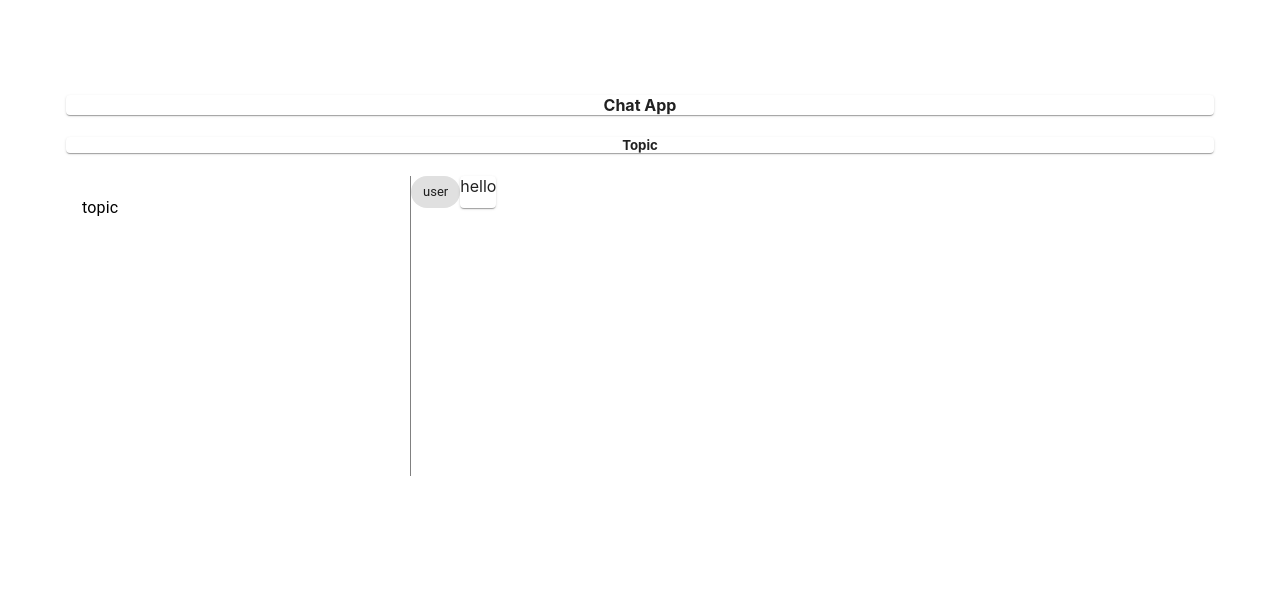
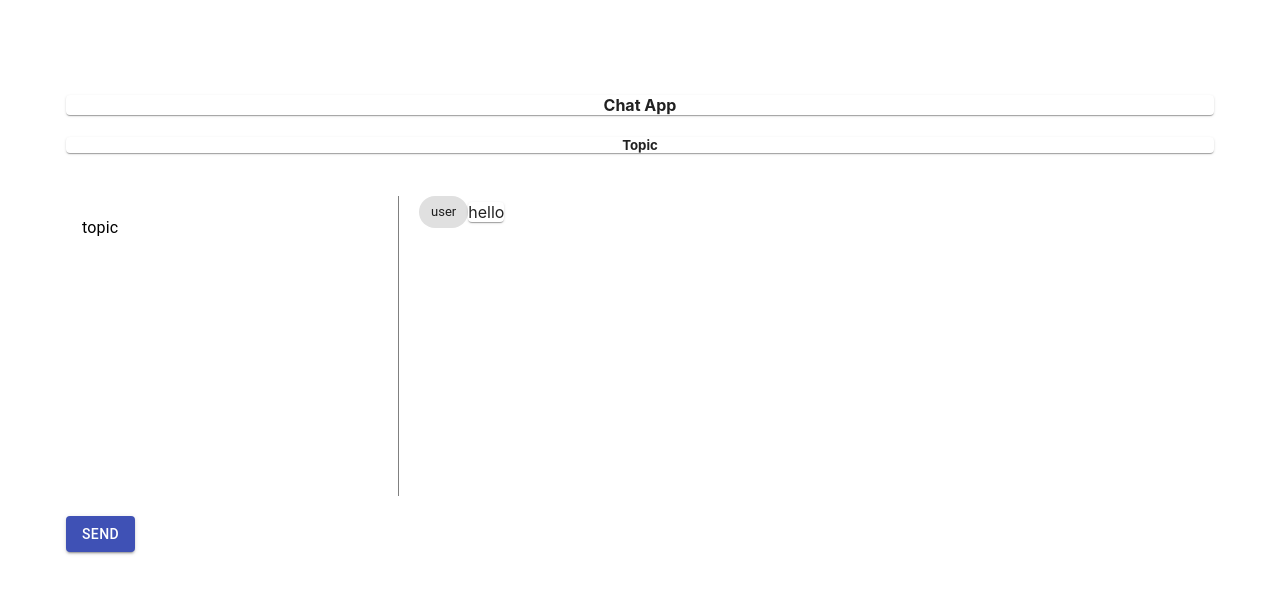
Before and after one commit to dakaras/chat-app, a React (Create React App) app: page / in a window 1280 px wide. Shown: the top 594 px of the page. Built offline with nearby package versions, Linux system fonts and the light colour scheme.

Commit message:
added send button component

```diff
--- a/src/DashBoard.js
+++ b/src/DashBoard.js
@@ -6,6 +6,7 @@ import List from '@material-ui/core/List';
 import ListItem from '@material-ui/core/ListItem';
 import ListItemText from '@material-ui/core/ListItemText';
 import Chip from '@material-ui/core/Chip';
+import Button from '@material-ui/core/Button';
 
 const useStyles = makeStyles(theme => ({
   root: {
@@ -13,7 +14,8 @@ const useStyles = makeStyles(theme => ({
     padding: theme.spacing(3,2)
   },
   flex: {
-    display: 'flex'
+    display: 'flex',
+    alignItems: 'center'
   },
   topicsWindow: {
     width: '30%',
@@ -22,7 +24,8 @@ const useStyles = makeStyles(theme => ({
   },
   chatWindow: {
     width: '70%',
-    height: '300px'
+    height: '300px',
+    padding: '20px'
   },
   chatBox: {
     width: '85%'
@@ -70,7 +73,9 @@ export default function DashBoard() {
           </div>
         </div>
         <div className={classes.flex}>
-
+          <Button variant="contained" color="primary">
+            Send
+          </Button>
         </div>
       <Paper />
     </div>
```
